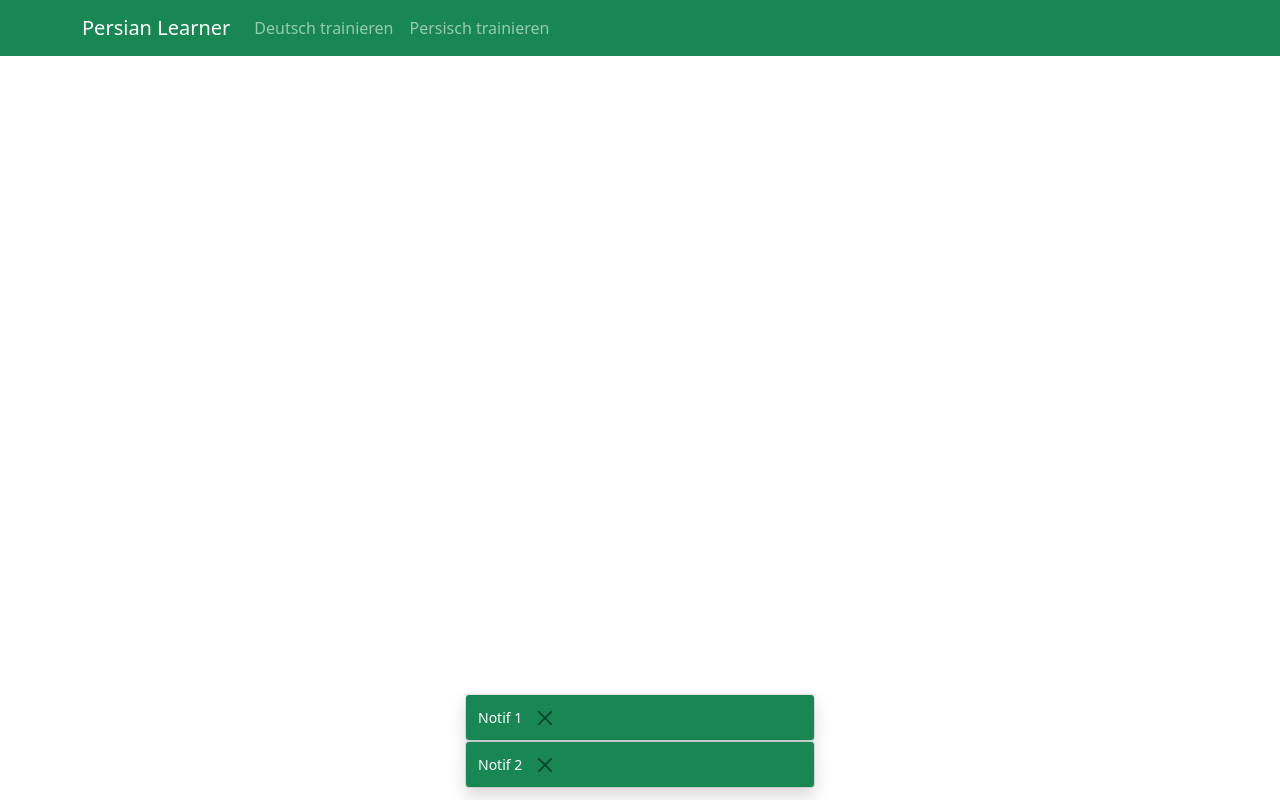
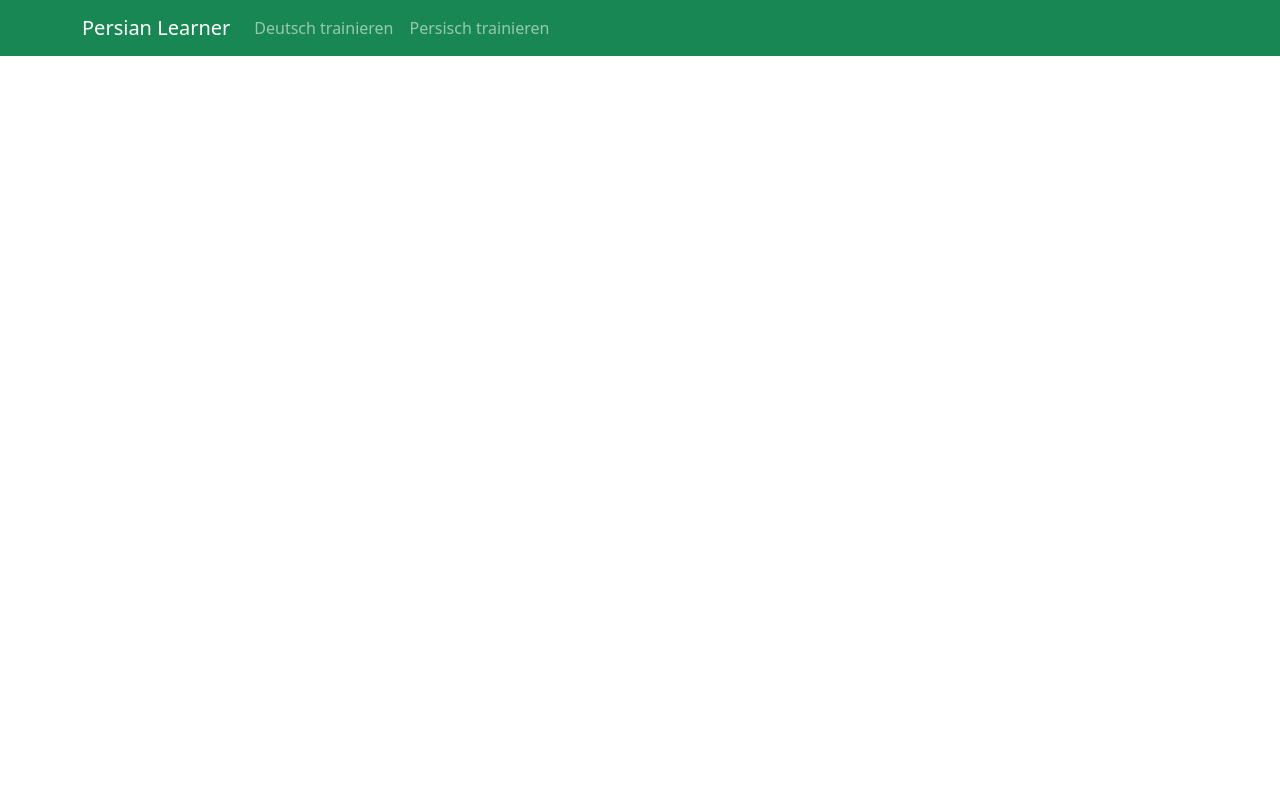
Before and after one commit to kremerd/persian-learner, a React (Create React App) app: page / in a window 1280 px wide. Built offline with nearby package versions, Linux system fonts and the light colour scheme.

Commit message:
feat: close notifications

```diff
--- a/src/features/notification/components/Toast/Toast.tsx
+++ b/src/features/notification/components/Toast/Toast.tsx
@@ -1,13 +1,18 @@
 import { Toast as BootstrapToast } from 'bootstrap';
 import React from 'react';
 
-export class Toast extends React.Component<{ notification: string }> {
+export class Toast extends React.Component<{
+  message: string;
+  clear: () => void;
+}> {
   private toastRef = React.createRef<HTMLDivElement>();
 
   componentDidMount(): void {
-    if (this.toastRef.current) {
-      const toast = new (BootstrapToast as any)(this.toastRef.current, { autohide: false }) as BootstrapToast & { show: () => void };
+    const toastEl = this.toastRef.current;
+    if (toastEl) {
+      const toast = new BootstrapToast(toastEl) as BootstrapToast & { show: () => void };
       toast.show();
+      toastEl.addEventListener('hidden.bs.toast', () => this.props.clear());
     }
   }
 
@@ -20,7 +25,7 @@ export class Toast extends React.Component<{ notification: string }> {
         ref={this.toastRef}
       >
         <div className="toast-body">
-          {this.props.notification}
+          {this.props.message}
         </div>
         <button type="button"
           className="btn-close ml-auto mr-2"
--- a/src/features/notification/components/Toastr/Toastr.tsx
+++ b/src/features/notification/components/Toastr/Toastr.tsx
@@ -1,11 +1,19 @@
 import React from 'react';
+import { Notification } from '../../model/notification';
 import { Toast } from '../Toast/Toast';
 import './Toastr.scss';
 
-export const Toastr = ({ notifications }: { notifications: string[] }): JSX.Element => (
+export const Toastr = ({ notifications, clear }: {
+  notifications: Notification[];
+  clear: (idx: number) => void;
+}): JSX.Element => (
   <div className="toastr">
-    {notifications.map((notification, i) => (
-      <Toast notification={notification} key={`toast-${i}`}></Toast>
+    {notifications.map(notification => (
+      <Toast
+        clear={(): void => clear(notification.id)}
+        message={notification.message}
+        key={`toast-${notification.id}`}
+      ></Toast>
     ))}
   </div>
 );
--- a/src/features/notification/components/Toastr/ToastrContainer.tsx
+++ b/src/features/notification/components/Toastr/ToastrContainer.tsx
@@ -1,10 +1,16 @@
 import { connect } from 'react-redux';
+import { Notification } from '../../model/notification';
 import { selectNotifications } from '../../selectors';
+import { removeNotification } from '../../slice';
 import { Toastr } from './Toastr';
 
 const mapStateToProps = (state: any): any => ({
   notifications: selectNotifications(state),
 });
 
+const mapDispatchToProps = {
+  clear: removeNotification,
+};
+
 export const ToastrContainer =
-  connect<{ notifications: string[] }, {}, {}>(mapStateToProps)(Toastr);
+  connect<{ notifications: Notification[] }, { clear: (id: number) => void }, {}>(mapStateToProps, mapDispatchToProps)(Toastr);
--- /dev/null
+++ b/src/features/notification/model/notification.ts
@@ -0,0 +1,4 @@
+export interface Notification {
+  id: number;
+  message: string;
+}
--- a/src/features/notification/slice/index.ts
+++ b/src/features/notification/slice/index.ts
@@ -1,25 +1,29 @@
 import { createSlice } from '@reduxjs/toolkit';
+import { Notification } from '../model/notification';
 
 export interface State {
-  notifications: string[];
+  nextId: number;
+  notifications: Notification[];
 }
 
 const initialState: State = {
-  notifications: [
-    'Notif 1',
-    'Notif 2',
-  ],
+  nextId: 0,
+  notifications: [],
 };
 
 const slice = createSlice({
   name: 'notification',
   initialState,
   reducers: {
-    add: (state: State, { payload }: { payload: string }): void => {
-      state.notifications.push(payload);
+    addNotification: (state: State, { payload }: { payload: string }): void => {
+      state.notifications.push({ id: state.nextId, message: payload });
+      state.nextId++;
+    },
+    removeNotification: (state: State, { payload }: { payload: number }): void => {
+      state.notifications = state.notifications.filter(n => n.id !== payload);
     },
   },
 });
 
-export const { add } = slice.actions;
+export const { addNotification, removeNotification } = slice.actions;
 export default slice.reducer;
```
